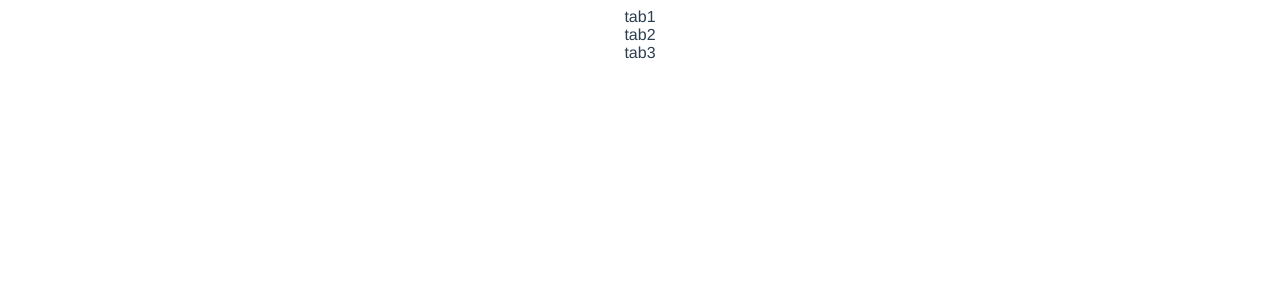
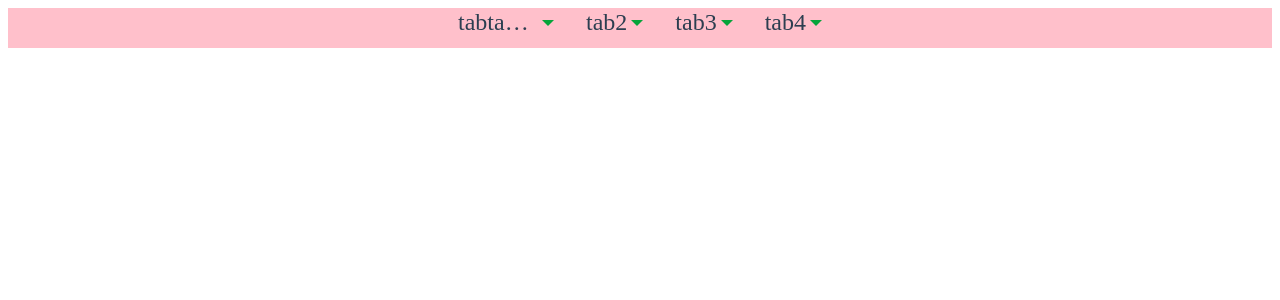
Before and after one commit to lihuichao520/test, a Vue app: page /drop-menu in a window 1280 px wide. Shown: the top 300 px of the page. Built offline with nearby package versions, Linux system fonts and the light colour scheme.

Commit message:
feat: filterBar半成品

```diff
--- a/src/components/MenuItem.vue
+++ b/src/components/MenuItem.vue
@@ -1,7 +1,10 @@
 <template>
-  <div class="menu-item">
-    <span class="menu-item__text">{{ text }}</span
-    ><span v-if="showArrow" class="menu-item__arrow"></span>
+  <div ref="menu-item" class="menu-item" @click="handleMenuItem">
+    <span
+      v-if="showArrow"
+      :class="['menu-item__arrow', arrowUp && 'menu-item__arrow-up']"
+    ></span>
+    <span class="menu-item__text">{{ text }}</span>
   </div>
 </template>
 <script>
@@ -16,8 +19,62 @@ export default {
       type: Boolean,
       default: false,
     },
+    defaultArrowUp: {
+      type: Boolean,
+      default: false,
+    },
+  },
+  data() {
+    return {
+      arrowUp: false,
+    };
+  },
+  watch: {
+    defaultArrowUp: {
+      handler(newVal) {
+        this.arrowUp = newVal;
+      },
+      immediate: true,
+    },
+  },
+  methods: {
+    handleMenuItem() {
+      this.arrowUp = !this.arrowUp;
+      this.$refs['menu-item'].scrollIntoView();
+      this.$emit('handleMenuItem', this.arrowUp);
+    },
   },
 };
 </script>
 <style lang="scss" scoped>
+.menu-item {
+  display: inline-block;
+  font-size: 0;
+  overflow: hidden;
+
+  span {
+    display: inline-block;
+    font: 24px/28px a;
+  }
+
+  &__text {
+    max-width: 80px;
+    white-space: nowrap;
+    text-overflow: ellipsis;
+    overflow: hidden;
+  }
+
+  &__arrow {
+    float: right;
+    margin: 12px 0 0 4px;
+    border-width: 6px;
+    border-style: solid;
+    border-color: #06a43a transparent transparent transparent;
+  }
+
+  &__arrow-up {
+    margin: 6px 0 0 4px; // 12 - border-width;
+    border-color: transparent transparent yellowgreen transparent;
+  }
+}
 </style>
--- a/src/views/DropMenu/DropMenu.vue
+++ b/src/views/DropMenu/DropMenu.vue
@@ -1,11 +1,41 @@
 <template>
   <div class="drop-menu">
-    <div class="drop-menu__menu" v-for="(tab, index) in tabs" :key="index">
-      <div class="drop-menu__item">
-        <menu-item :text="tab.name" :showArrow="true"></menu-item>
+    <div ref="menuWrap" class="drop-menu__wrap">
+      <div class="drop-menu__menu">
+        <div class="drop-menu__item" v-for="(tab, index) in tabs" :key="index">
+          <menu-item
+            :text="tab.name"
+            :showArrow="true"
+            :defaultArrowUp="currTab === tab.name"
+            @handleMenuItem="handleMenuItem(tab, $event)"
+          ></menu-item>
+        </div>
       </div>
     </div>
-    <div class="drop-menu__list"></div>
+    <div class="drop-menu__menu-content">
+      <div
+        class="drop-menu__mask"
+        v-for="(tab, index) in tabs"
+        v-show="currTab === tab.name && showMenu"
+        :ref="`mask${tab.name}`"
+        :key="index"
+        :style="{
+          top: `${top}px`,
+        }"
+      >
+        <div class="drop-menu__over"></div>
+        <div class="drop-menu__list">
+          <div
+            class="drop-menu__list-item"
+            v-for="(item, index) in tab.option"
+            :key="index"
+            @click="handleOptionClick(item, tab)"
+          >
+            {{ item.text }}
+          </div>
+        </div>
+      </div>
+    </div>
   </div>
 </template>
 <script>
@@ -18,7 +48,11 @@ export default {
     return {
       tabs: [
         {
-          name: 'tab1',
+          name: 'tabtabtabtabtab1',
+          option: [
+            { text: 'option1', key: '1' },
+            { text: 'option2', key: '2' },
+          ],
         },
         {
           name: 'tab2',
@@ -26,8 +60,37 @@ export default {
         {
           name: 'tab3',
         },
+        {
+          name: 'tab4',
+        },
       ],
+      top: 0,
+      currTab: '',
+      showMenu: false,
     };
+  },
+  mounted() {
+    const menuElem = this.$refs.menuWrap;
+    const { height, top } = (menuElem && menuElem.getBoundingClientRect()) || { height: 0, top: 0 };
+    console.log('test menuElem', menuElem, height, top);
+
+    this.top = height + top || 0;
+  },
+  methods: {
+    handleMenuItem(tab, show) {
+      console.log(show, tab, this.$refs[`mask${tab.name}`]);
+      // const menuElem = this.$refs[`mask${tab.name}`] && this.$refs[`mask${tab.name}`][0];
+      // if (!show) {
+      //   menuElem.style.top = 0;
+      // }
+      this.currTab = tab.name;
+      this.showMenu = show;
+    },
+    handleOptionClick(item, tab) {
+      console.log('select item:', item, tab);
+      this.showMenu = false;
+      this.currTab = '';
+    },
   },
 };
 </script>
--- a/src/views/DropMenu/drop-menu.scss
+++ b/src/views/DropMenu/drop-menu.scss
@@ -1,50 +1,66 @@
-.test-flex {
-  &__tab {
-    width: 40px;
-    height: 30px;
-    line-height: 30px;
+.drop-menu {
+  position: relative;
+  width: 100%;
+
+  &__wrap {
+    width: 100%;
+    height: 40px;
+    overflow-x: scroll;
+    overflow-y: hidden;
+    background-color: yellow;
+    scrollbar-width: none; /* firefox */
+    -ms-overflow-style: none; /* IE 10+ */
+
+    &::-webkit-scrollbar {
+      display: none; /* Chrome Safari */
+    }
   }
 
-  /**
-   * 方案一: justify-content: space-evenly;不具备兼容性
-   */
-  &__wrap {
-    display: flex;
-    justify-content: space-evenly;
-    align-items: center;
-    // flex-wrap: wrap;
-    background-color: red;
+  &__menu {
+    // padding: 0 20px;
+    font-size: 0;
+    white-space: nowrap;
+    background-color: pink;
+  }
+
+  &__item {
+    display: inline-block;
+    margin: 0 16px;
+    height: 40px;
+  }
+
+  &__item:first-child {
+    margin-left: 20px;
+  }
+
+  &__item:last-child {
+    margin-right: 20px;
   }
 
 
-   /**
-   * 方案二: 利用flex-grow,让子元素占据同样空间
-   */
-  &__wrap2 {
-    display: flex;
-    align-items: center;
-    // flex-wrap: wrap;
-    background-color: yellow;
+  &__mask {
+    position: fixed;
+    top: 0;
+    left: 0;
+    right: 0;
+    bottom: 0;
 
-    .test-flex__tab {
-      flex: 1;
+    .drop-menu__over {
+      position: absolute;
+      top: 0;
+      left: 0;
+      right: 0;
+      bottom: 0;
+      background-color: rgba(0, 0, 0, 0.2);
+      z-index: 222;
     }
   }
 
-  /**
-   * 方案二: 利用space-between, 父容器前后加入伪元素来解决
-   */
-   &__wrap3 {
-    display: flex;
-    justify-content: space-between;
-    align-items: center;
-    // flex-wrap: wrap;
-    background-color: green;
-
-    &::before,
-    &::after {
-      content: '';
-      display: block;
-    }
-   }
+  &__list {
+    position: absolute;
+    top: 0;
+    width: 100%;
+    background: #fff;
+    z-index: 223;
+  }
 }
```
